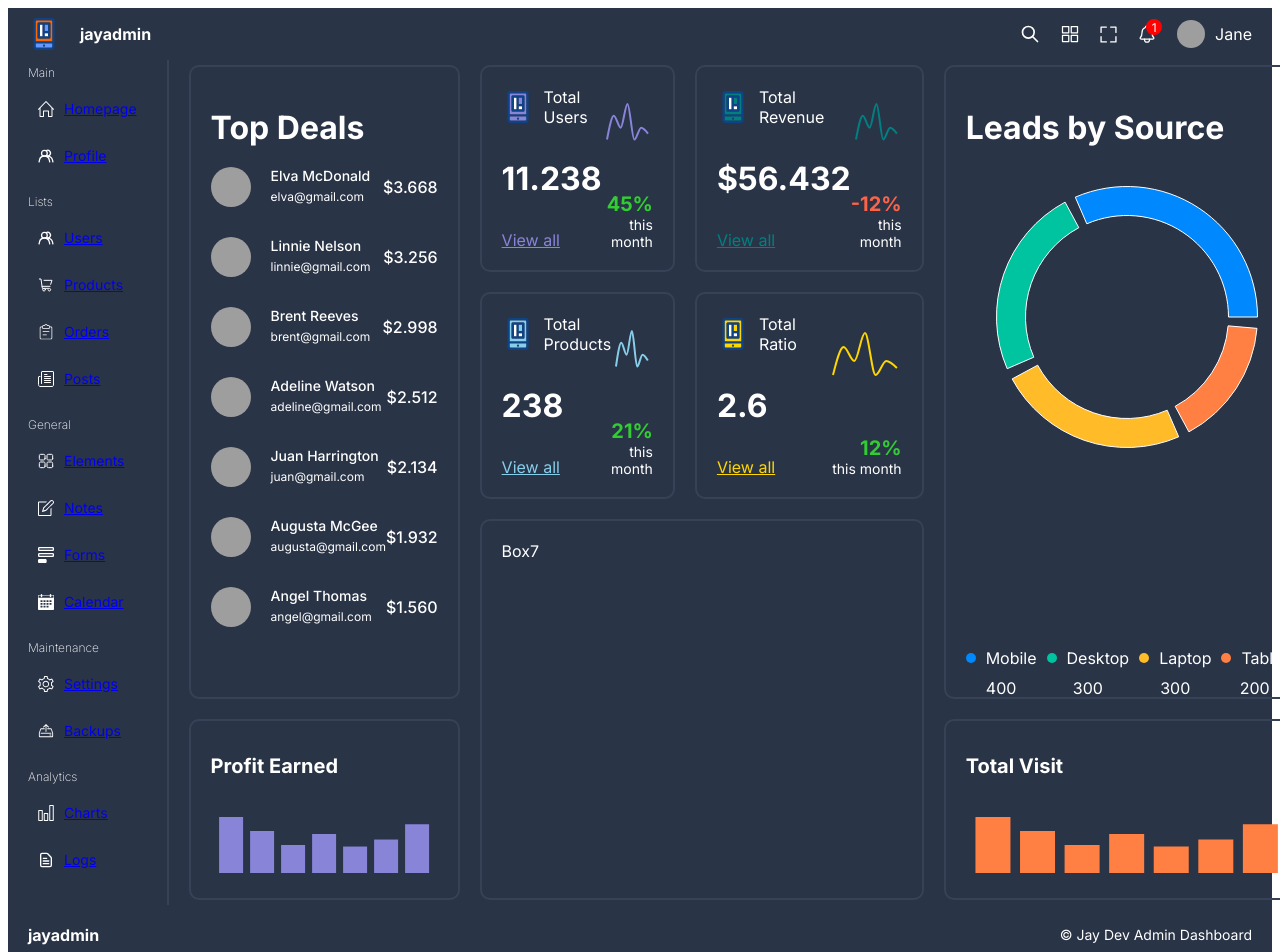
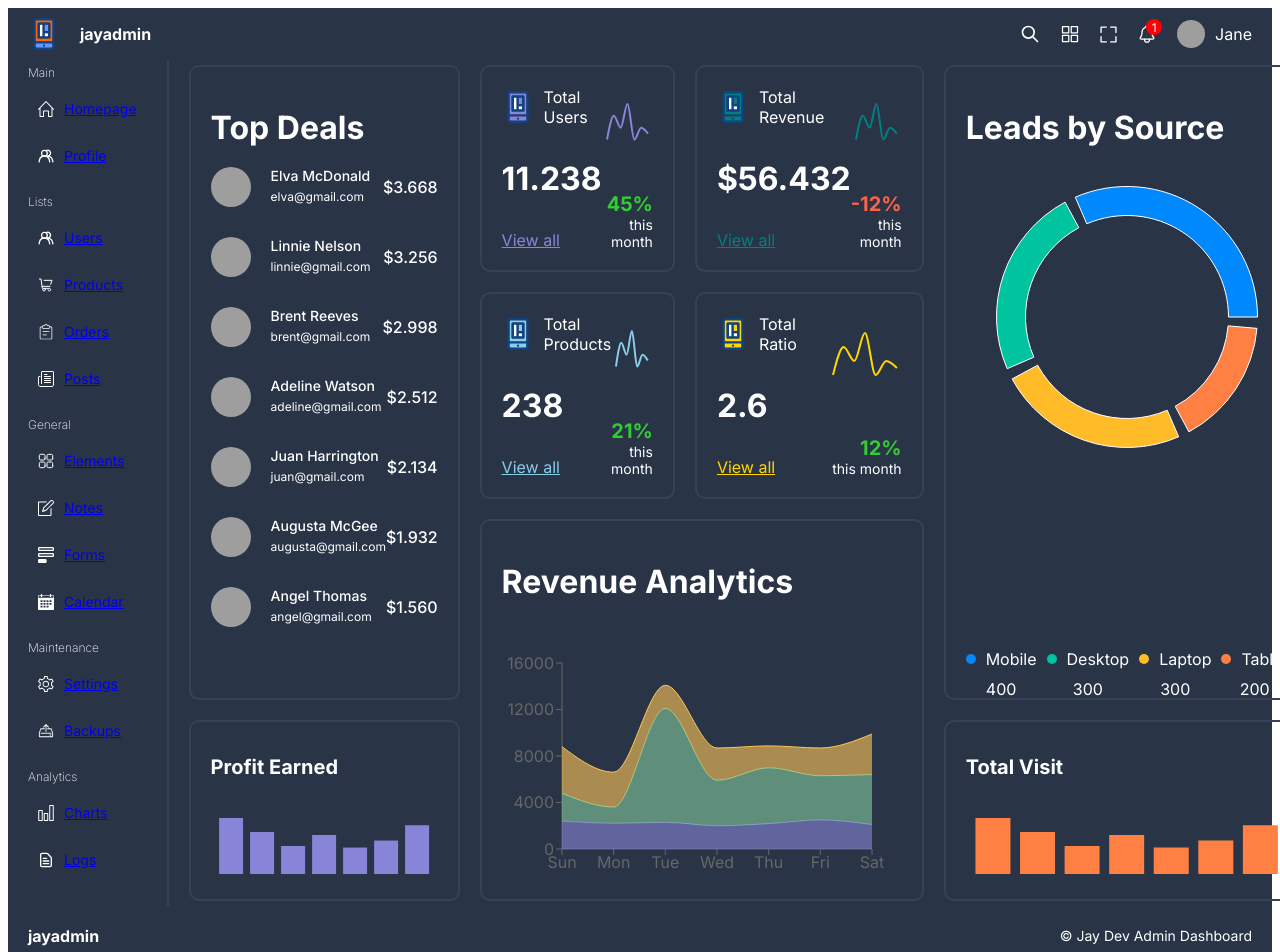
Before and after one commit to jay-rt/react-panel, a React (Vite) app: page / in a window 1280 px wide. Shown: the top 952 px of the page. Built offline with nearby package versions, Linux system fonts and the light colour scheme; grey boxes are pictures that could not be loaded; the HTML template or start-up script is replaced by a standard one.

Commit message:
added area chart

```diff
--- /dev/null
+++ b/src/components/charts/area/ChartArea.tsx
@@ -0,0 +1,69 @@
+import {
+  Area,
+  AreaChart,
+  ResponsiveContainer,
+  Tooltip,
+  XAxis,
+  YAxis,
+} from "recharts";
+import "./chartarea.scss";
+
+type AreaData = {
+  name: string;
+  books: number;
+  clothes: number;
+  electronic: number;
+};
+
+type Props = {
+  title: string;
+  chartData: AreaData[];
+};
+
+const ChartArea = (props: Props) => {
+  return (
+    <div className="area">
+      <h1>{props.title}</h1>
+      <div className="chart">
+        <ResponsiveContainer width="100%" height="100%">
+          <AreaChart
+            data={props.chartData}
+            margin={{
+              top: 10,
+              right: 30,
+              left: 0,
+              bottom: 0,
+            }}
+          >
+            <XAxis dataKey="name" />
+            <YAxis />
+            <Tooltip />
+            <Area
+              type="monotone"
+              dataKey="electronic"
+              stackId="1"
+              stroke="#8884d8"
+              fill="#8884d8"
+            />
+            <Area
+              type="monotone"
+              dataKey="clothes"
+              stackId="1"
+              stroke="#82ca9d"
+              fill="#82ca9d"
+            />
+            <Area
+              type="monotone"
+              dataKey="books"
+              stackId="1"
+              stroke="#ffc658"
+              fill="#ffc658"
+            />
+          </AreaChart>
+        </ResponsiveContainer>
+      </div>
+    </div>
+  );
+};
+
+export default ChartArea;
--- /dev/null
+++ b/src/components/charts/area/chartarea.scss
@@ -0,0 +1,12 @@
+.area {
+    width: 100%;
+    height: 100%;
+    display: flex;
+    flex-direction: column;
+    gap: 30px;
+
+    .chart {
+        width: 100%;
+        height: 100%;
+    }
+}
--- a/src/components/charts/bar/ChartBar.tsx
+++ b/src/components/charts/bar/ChartBar.tsx
@@ -1,11 +1,17 @@
 import { Bar, BarChart, ResponsiveContainer, Tooltip } from "recharts";
 import "./chartbar.scss";
+
+type BarData = {
+  name: string;
+  profit?: number;
+  visit?: number;
+};
 
 type Props = {
   title: string;
   color: string;
   dataKey: string;
-  chartData: object[];
+  chartData: BarData[];
 };
 
 const ChartBar = (props: Props) => {
--- a/src/components/charts/line/ChartLine.tsx
+++ b/src/components/charts/line/ChartLine.tsx
@@ -1,6 +1,14 @@
 import "./chartline.scss";
 import { Link } from "react-router-dom";
 import { Line, LineChart, ResponsiveContainer, Tooltip } from "recharts";
+
+type DataType = {
+  name: string;
+  users?: number;
+  products?: number;
+  revenue?: number;
+  ratio?: number;
+};
 
 type Props = {
   title: string;
@@ -9,7 +17,7 @@ type Props = {
   color: string;
   dataKey: string;
   percentage: number;
-  chartData: object[];
+  chartData: DataType[];
 };
 
 const ChartLine = (props: Props) => {
--- a/src/components/charts/pie/ChartPie.tsx
+++ b/src/components/charts/pie/ChartPie.tsx
@@ -1,9 +1,15 @@
 import { Cell, Pie, PieChart, ResponsiveContainer, Tooltip } from "recharts";
 import "./chartpie.scss";
 
+type PieData = {
+  name: string;
+  value: number;
+  color: string;
+};
+
 type Props = {
   title: string;
-  chartData: { name: string; value: number; color: string }[];
+  chartData: PieData[];
 };
 
 const ChartPie = (props: Props) => {
@@ -12,7 +18,7 @@ const ChartPie = (props: Props) => {
       <h1>{props.title}</h1>
       <div className="pie__chart">
         <div className="chart">
-          <ResponsiveContainer width="100%" height="100%">
+          <ResponsiveContainer width="100%" height={300}>
             <PieChart>
               <Tooltip
                 contentStyle={{ background: "#fff", borderRadius: "5px" }}
--- a/src/components/charts/pie/chartpie.scss
+++ b/src/components/charts/pie/chartpie.scss
@@ -13,7 +13,7 @@
 
         .chart {
             width: 100%;
-            height: 300px;
+            height: 100%;
         }
 
         .options {
--- a/src/pages/home/Home.tsx
+++ b/src/pages/home/Home.tsx
@@ -11,6 +11,8 @@ import { barChartRevenue, barChartVisit } from "./data/barChartData";
 import ChartBar from "../../components/charts/bar/ChartBar";
 import ChartPie from "../../components/charts/pie/ChartPie";
 import { pieChartSource } from "./data/pieChartData";
+import ChartArea from "../../components/charts/area/ChartArea";
+import { areaChartRevenue } from "./data/areaChartData";
 
 const Home = () => {
   return (
@@ -33,7 +35,9 @@ const Home = () => {
       <div className="box box6">
         <ChartLine {...lineChartConversion} />
       </div>
-      <div className="box box7">Box7</div>
+      <div className="box box7">
+        <ChartArea {...areaChartRevenue} />
+      </div>
       <div className="box box8">
         <ChartBar {...barChartRevenue} />
       </div>
--- /dev/null
+++ b/src/pages/home/data/areaChartData.ts
@@ -0,0 +1,47 @@
+export const areaChartRevenue = {
+  title: "Revenue Analytics",
+  chartData: [
+    {
+      name: "Sun",
+      books: 4000,
+      clothes: 2400,
+      electronic: 2400,
+    },
+    {
+      name: "Mon",
+      books: 3000,
+      clothes: 1398,
+      electronic: 2210,
+    },
+    {
+      name: "Tue",
+      books: 2000,
+      clothes: 9800,
+      electronic: 2290,
+    },
+    {
+      name: "Wed",
+      books: 2780,
+      clothes: 3908,
+      electronic: 2000,
+    },
+    {
+      name: "Thu",
+      books: 1890,
+      clothes: 4800,
+      electronic: 2181,
+    },
+    {
+      name: "Fri",
+      books: 2390,
+      clothes: 3800,
+      electronic: 2500,
+    },
+    {
+      name: "Sat",
+      books: 3490,
+      clothes: 4300,
+      electronic: 2100,
+    },
+  ],
+};
```
